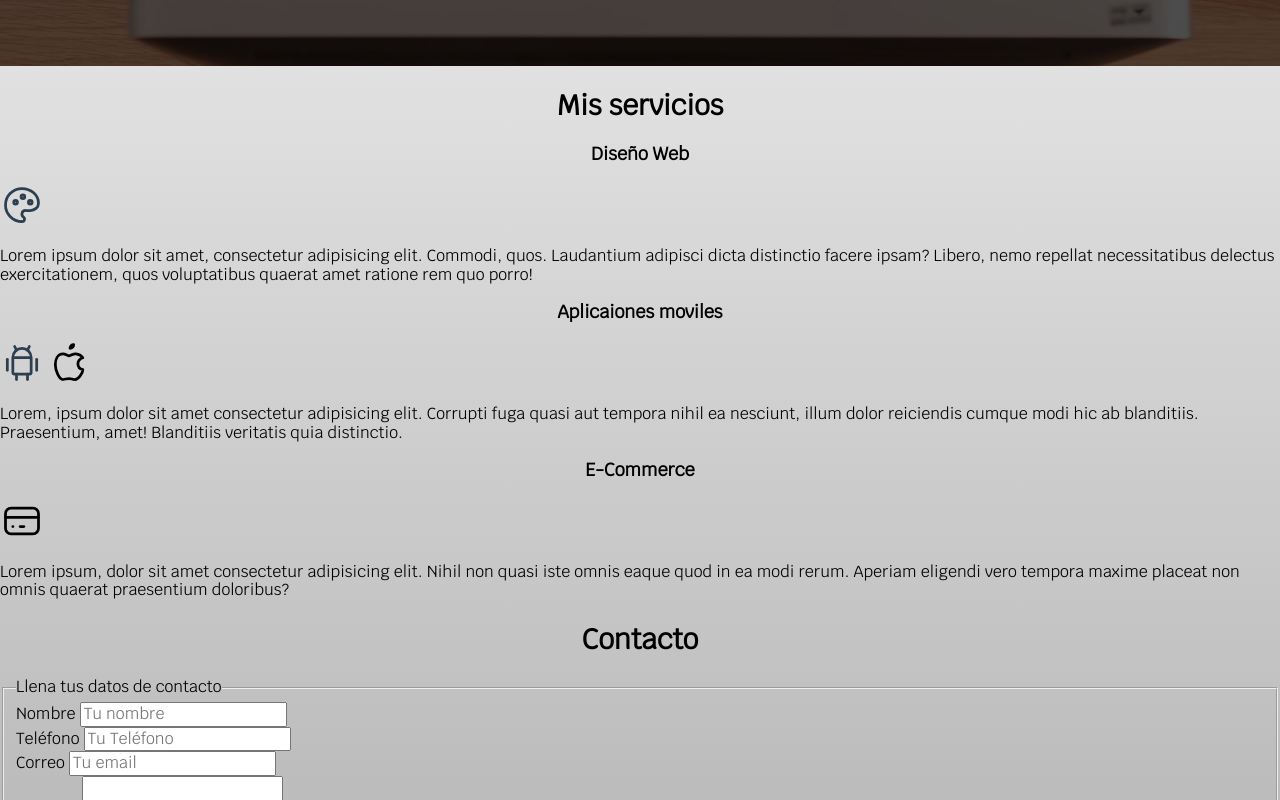
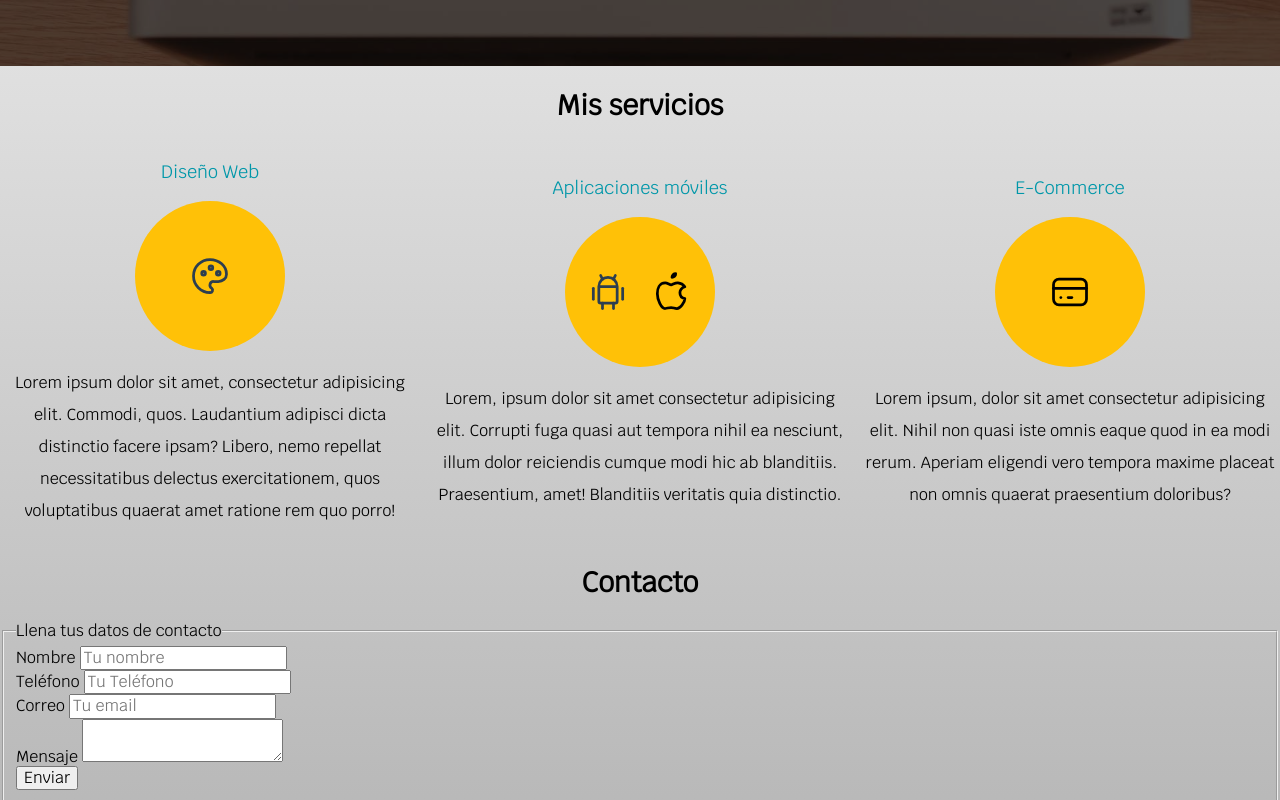
Before and after one commit to Naydeline-jgm/PW, a plain HTML site: page index.html in a window 1280 px wide. Shown: the part 522-1322 px from the top of the page. Drawn offline with Linux system fonts and the light colour scheme.

Commit message:
servicios

```diff
--- a/css/styles.css
+++ b/css/styles.css
@@ -134,3 +134,41 @@
             width: auto;
         }
     }
+    /*servicios*/
+    @media (min-width: 768px){
+        .servicios{
+            display: grid;
+            /*grid-template-columns: 1fr 1fr 1fr ; por fraccciones*/
+           /* grid-template-columns: 33.3% 33.3% 33.3%; por porcentaje*/
+           grid-template-columns: repeat(3, 1fr);
+           /**esta propiedad define el area de las columnas yy la funcion repeat() repite 3 veces 1 fraccion en el grid*/
+           column-gap: 1rem; /*espacio vacio entre columnas*/
+        }
+    }
+    /*centar iconos*/
+    .servicio{
+        display: flex;
+        flex-direction: column;
+        align-items: center;
+        justify-content: center;
+        h3{
+            color: var(--secundario);
+            font-weight: normal;
+        }
+        p{
+            text-align: center;
+            line-height: 2; /*interlineado*/
+        }
+        .iconos{
+            width: 15rem;
+            height: 15rem;
+            background-color: var(--primario);
+            border-radius: 50%; /*lo hace circular*/
+            /*centra horizontal y vertical*/
+            display: flex;
+            justify-content: space-evenly;
+            align-items: center;
+
+        }
+
+    }
--- a/index.html
+++ b/index.html
@@ -1,5 +1,6 @@
 <!DOCTYPE html>
 <html lang="en">
+
 <head>
     <meta charset="UTF-8">
     <meta name="viewport" content="width=device-width, initial-scale=1.0">
@@ -10,12 +11,14 @@
     <!--Importacion de google fonts-->
     <link rel="preconnect" href="https://fonts.googleapis.com">
     <link rel="preconnect" href="https://fonts.gstatic.com" crossorigin>
-    <link href="https://fonts.googleapis.com/css2?family=Krub:ital,wght@0,400;1,300;1,700&display=swap" rel="stylesheet">
+    <link href="https://fonts.googleapis.com/css2?family=Krub:ital,wght@0,400;1,300;1,700&display=swap"
+        rel="stylesheet">
     <!--enlace al css-->
     <link rel="preload" href="styles.css" as="style">
     <link rel="stylesheet" href="css/styles.css" as="style">
     <link rel="stylesheet" href="css/styles.css">
 </head>
+
 <body>
     <header>
         <h1 class="titulo">Naydeline Gómez <span>Developer</span></h1>
@@ -30,12 +33,13 @@
     </div>
 
     <section class="hero">
-    <div class= "contenido-hero">
+        <div class="contenido-hero">
             <h2>Diseño y desarrollo Web</h2>
- <div
- class="Ubicacion">
-     <svg xmlns="http://www.w3.org/2000/svg" class="icon icon-tabler icon-tabler-map-pin" width="88" height="88" viewBox="0 0 24 24" stroke-width="1.5" stroke="#ffc107" fill="none" stroke-linecap="round" stroke-linejoin="round">
-         <path stroke="none" d="M0 0h24v24H0z" fill="none"/>
+            <div class="Ubicacion">
+                <svg xmlns="http://www.w3.org/2000/svg" class="icon icon-tabler icon-tabler-map-pin" width="88"
+                    height="88" viewBox="0 0 24 24" stroke-width="1.5" stroke="#ffc107" fill="none"
+                    stroke-linecap="round" stroke-linejoin="round">
+                    <path stroke="none" d="M0 0h24v24H0z" fill="none" />
                     <path d="M9 11a3 3 0 1 0 6 0a3 3 0 0 0 -6 0" />
                     <path d="M17.657 16.657l-4.243 4.243a2 2 0 0 1 -2.827 0l-4.244 -4.243a8 8 0 1 1 11.314 0z" />
                 </svg>
@@ -49,22 +53,32 @@
 
     <main>
         <h2>Mis servicios</h2>
-
-    <Section>
+        <div class="servicios">
+            <section class="servicio">
                 <h3>Diseño Web</h3>
-        <svg xmlns="http://www.w3.org/2000/svg" class="icon icon-tabler icon-tabler-palette" width="44" height="44" viewBox="0 0 24 24" stroke-width="1.5" stroke="#2c3e50" fill="none" stroke-linecap="round" stroke-linejoin="round">
-            <path stroke="none" d="M0 0h24v24H0z" fill="none"/>
-            <path d="M12 21a9 9 0 0 1 0 -18c4.97 0 9 3.582 9 8c0 1.06 -.474 2.078 -1.318 2.828c-.844 .75 -1.989 1.172 -3.182 1.172h-2.5a2 2 0 0 0 -1 3.75a1.3 1.3 0 0 1 -1 2.25" />
+                <div class="iconos">
+                    <svg xmlns="http://www.w3.org/2000/svg" class="icon icon-tabler icon-tabler-palette" width="44"
+                        height="44" viewBox="0 0 24 24" stroke-width="1.5" stroke="#2c3e50" fill="none"
+                        stroke-linecap="round" stroke-linejoin="round">
+                        <path stroke="none" d="M0 0h24v24H0z" fill="none" />
+                        <path
+                            d="M12 21a9 9 0 0 1 0 -18c4.97 0 9 3.582 9 8c0 1.06 -.474 2.078 -1.318 2.828c-.844 .75 -1.989 1.172 -3.182 1.172h-2.5a2 2 0 0 0 -1 3.75a1.3 1.3 0 0 1 -1 2.25" />
                         <path d="M8.5 10.5m-1 0a1 1 0 1 0 2 0a1 1 0 1 0 -2 0" />
                         <path d="M12.5 7.5m-1 0a1 1 0 1 0 2 0a1 1 0 1 0 -2 0" />
                         <path d="M16.5 10.5m-1 0a1 1 0 1 0 2 0a1 1 0 1 0 -2 0" />
                     </svg>
-        <p>Lorem ipsum dolor sit amet, consectetur adipisicing elit. Commodi, quos. Laudantium adipisci dicta distinctio facere ipsam? Libero, nemo repellat necessitatibus delectus exercitationem, quos voluptatibus quaerat amet ratione rem quo porro!</p>
-    </Section>
-    <section>
-        <h3>Aplicaiones moviles</h3>
-        <svg xmlns="http://www.w3.org/2000/svg" class="icon icon-tabler icon-tabler-brand-android" width="44" height="44" viewBox="0 0 24 24" stroke-width="1.5" stroke="#2c3e50" fill="none" stroke-linecap="round" stroke-linejoin="round">
-            <path stroke="none" d="M0 0h24v24H0z" fill="none"/>
+                </div>
+                <p>Lorem ipsum dolor sit amet, consectetur adipisicing elit. Commodi, quos. Laudantium adipisci dicta
+                    distinctio facere ipsam? Libero, nemo repellat necessitatibus delectus exercitationem, quos
+                    voluptatibus quaerat amet ratione rem quo porro!</p>
+            </section>
+            <section class="servicio">
+                <h3>Aplicaciones móviles</h3>
+                <div class="iconos">
+                    <svg xmlns="http://www.w3.org/2000/svg" class="icon icon-tabler icon-tabler-brand-android"
+                        width="44" height="44" viewBox="0 0 24 24" stroke-width="1.5" stroke="#2c3e50" fill="none"
+                        stroke-linecap="round" stroke-linejoin="round">
+                        <path stroke="none" d="M0 0h24v24H0z" fill="none" />
                         <path d="M4 10l0 6" />
                         <path d="M20 10l0 6" />
                         <path d="M7 9h10v8a1 1 0 0 1 -1 1h-8a1 1 0 0 1 -1 -1v-8a5 5 0 0 1 10 0" />
@@ -73,28 +87,42 @@
                         <path d="M9 18l0 3" />
                         <path d="M15 18l0 3" />
                     </svg>
-          <svg xmlns="http://www.w3.org/2000/svg" class="icon icon-tabler icon-tabler-brand-apple" width="44" height="44" viewBox="0 0 24 24" stroke-width="1.5" stroke="#000000" fill="none" stroke-linecap="round" stroke-linejoin="round">
-            <path stroke="none" d="M0 0h24v24H0z" fill="none"/>
-            <path d="M8.286 7.008c-3.216 0 -4.286 3.23 -4.286 5.92c0 3.229 2.143 8.072 4.286 8.072c1.165 -.05 1.799 -.538 3.214 -.538c1.406 0 1.607 .538 3.214 .538s4.286 -3.229 4.286 -5.381c-.03 -.011 -2.649 -.434 -2.679 -3.23c-.02 -2.335 2.589 -3.179 2.679 -3.228c-1.096 -1.606 -3.162 -2.113 -3.75 -2.153c-1.535 -.12 -3.032 1.077 -3.75 1.077c-.729 0 -2.036 -1.077 -3.214 -1.077z" />
+
+                    <svg xmlns="http://www.w3.org/2000/svg" class="icon icon-tabler icon-tabler-brand-apple" width="44"
+                        height="44" viewBox="0 0 24 24" stroke-width="1.5" stroke="#000000" fill="none"
+                        stroke-linecap="round" stroke-linejoin="round">
+                        <path stroke="none" d="M0 0h24v24H0z" fill="none" />
+                        <path
+                            d="M8.286 7.008c-3.216 0 -4.286 3.23 -4.286 5.92c0 3.229 2.143 8.072 4.286 8.072c1.165 -.05 1.799 -.538 3.214 -.538c1.406 0 1.607 .538 3.214 .538s4.286 -3.229 4.286 -5.381c-.03 -.011 -2.649 -.434 -2.679 -3.23c-.02 -2.335 2.589 -3.179 2.679 -3.228c-1.096 -1.606 -3.162 -2.113 -3.75 -2.153c-1.535 -.12 -3.032 1.077 -3.75 1.077c-.729 0 -2.036 -1.077 -3.214 -1.077z" />
                         <path d="M12 4a2 2 0 0 0 2 -2a2 2 0 0 0 -2 2" />
                     </svg>
-        <p>Lorem, ipsum dolor sit amet consectetur adipisicing elit. Corrupti fuga quasi aut tempora nihil ea nesciunt, illum dolor reiciendis cumque modi hic ab blanditiis. Praesentium, amet! Blanditiis veritatis quia distinctio.</p>
+                </div>
+                <p>Lorem, ipsum dolor sit amet consectetur adipisicing elit. Corrupti fuga quasi aut tempora nihil ea
+                    nesciunt, illum dolor reiciendis cumque modi hic ab blanditiis. Praesentium, amet! Blanditiis
+                    veritatis quia distinctio.</p>
             </section>
-    <Section>
+            <Section class="servicio">
                 <h3>E-Commerce</h3>
-        <svg xmlns="http://www.w3.org/2000/svg" class="icon icon-tabler icon-tabler-credit-card" width="44" height="44" viewBox="0 0 24 24" stroke-width="1.5" stroke="#000000" fill="none" stroke-linecap="round" stroke-linejoin="round">
-            <path stroke="none" d="M0 0h24v24H0z" fill="none"/>
+                <div class="iconos">
+                    <svg xmlns="http://www.w3.org/2000/svg" class="icon icon-tabler icon-tabler-credit-card" width="44"
+                        height="44" viewBox="0 0 24 24" stroke-width="1.5" stroke="#000000" fill="none"
+                        stroke-linecap="round" stroke-linejoin="round">
+                        <path stroke="none" d="M0 0h24v24H0z" fill="none" />
                         <path d="M3 5m0 3a3 3 0 0 1 3 -3h12a3 3 0 0 1 3 3v8a3 3 0 0 1 -3 3h-12a3 3 0 0 1 -3 -3z" />
                         <path d="M3 10l18 0" />
                         <path d="M7 15l.01 0" />
                         <path d="M11 15l2 0" />
                     </svg>
-        <p>Lorem ipsum, dolor sit amet consectetur adipisicing elit. Nihil non quasi iste omnis eaque quod in ea modi rerum. Aperiam eligendi vero tempora maxime placeat non omnis quaerat praesentium doloribus?</p>
+                </div>
+                <p>Lorem ipsum, dolor sit amet consectetur adipisicing elit. Nihil non quasi iste omnis eaque quod in ea
+                    modi rerum. Aperiam eligendi vero tempora maxime placeat non omnis quaerat praesentium doloribus?
+                </p>
             </Section>
+
     </main>
     <section>
         <h2>Contacto</h2>
-    <form >
+        <form>
             <fieldset>
                 <legend>Llena tus datos de contacto</legend>
                 <div>
@@ -124,4 +152,5 @@
 
     <p>Todos los derechos reservados ©. Naydeline Gómez Developer 2024</p>
 </body>
+
 </html>
```
Lines whose indentation alone changed are shown as unchanged.
